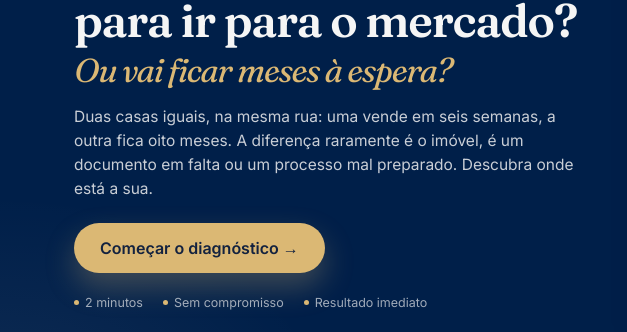
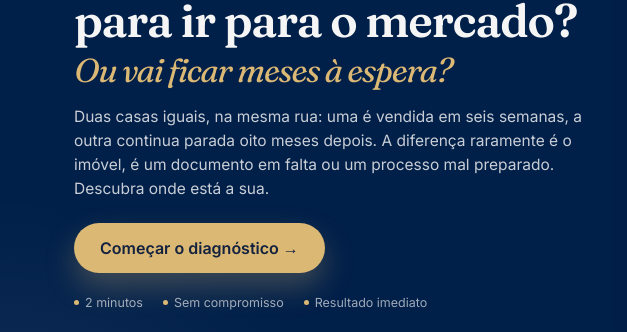
Before and after one commit to 4improvementsportugal-ops/SIMULADOR-VENDA-SA-TEAM, a plain HTML site: page index.html in a window 1280 px wide. Shown: the part 200-532 px from the top of the page, 0-627 px from the left. Drawn offline with Linux system fonts and the light colour scheme.

Commit message:
Add files via upload

```diff
--- a/index.html
+++ b/index.html
@@ -213,7 +213,7 @@ input:focus{outline:none;border-color:var(--principal);}
         <em>Ou vai ficar meses à espera?</em>
       </h1>
       <p class="hero-subtitulo">
-        Duas casas iguais, na mesma rua: uma vende em seis semanas, a outra fica oito meses. A diferença raramente é o imóvel, é um documento em falta ou um processo mal preparado. Descubra onde está a sua.
+        Duas casas iguais, na mesma rua: uma é vendida em seis semanas, a outra continua parada oito meses depois. A diferença raramente é o imóvel, é um documento em falta ou um processo mal preparado. Descubra onde está a sua.
       </p>
       <button class="btn-cta" onclick="irParaQuiz()">Começar o diagnóstico →</button>
       <div class="selos">
```
